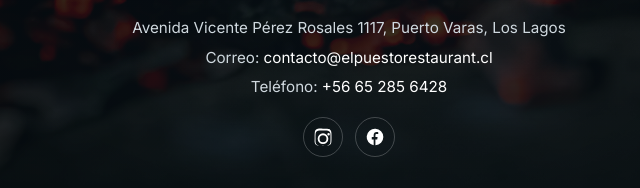
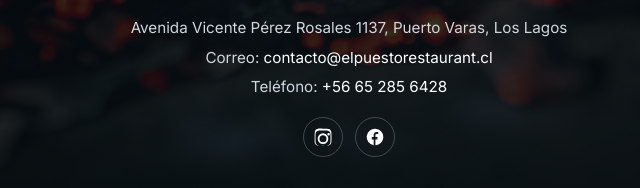
Before and after one commit to selloibis1989/elpuestoweb, a plain HTML site: page index.html in a window 1280 px wide. Shown: the part 523-711 px from the top of the page, 291-931 px from the left. Drawn offline with nearby package versions, Linux system fonts and the light colour scheme.

Commit message:
Add files via upload

```diff
--- a/index.html
+++ b/index.html
@@ -200,7 +200,7 @@
 
         <div itemprop="address" itemscope itemtype="https://schema.org/PostalAddress">
           <div>
-            <span itemprop="streetAddress">Avenida Vicente Pérez Rosales 1117</span>,
+            <span itemprop="streetAddress">Avenida Vicente Pérez Rosales 1137</span>,
             <span itemprop="addressLocality">Puerto Varas</span>,
             <span itemprop="addressRegion">Los Lagos</span>
           </div>
```
